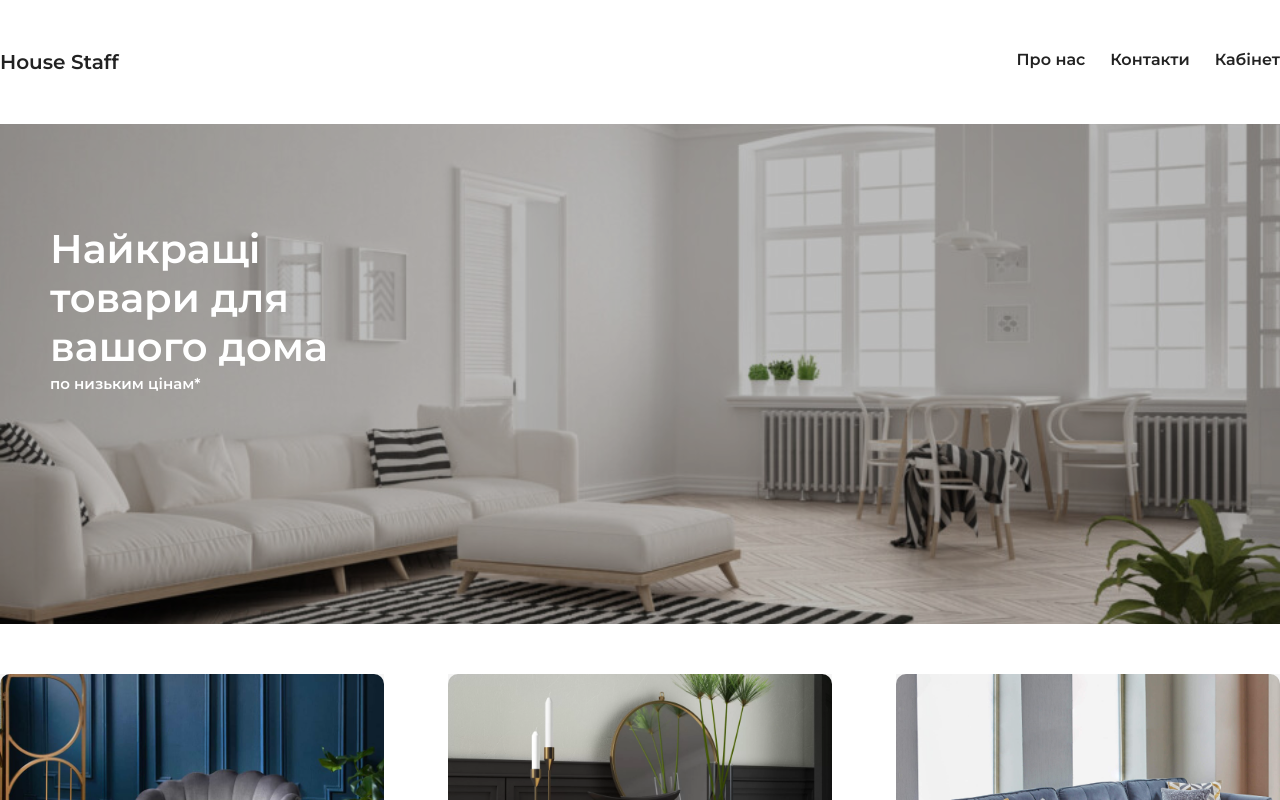
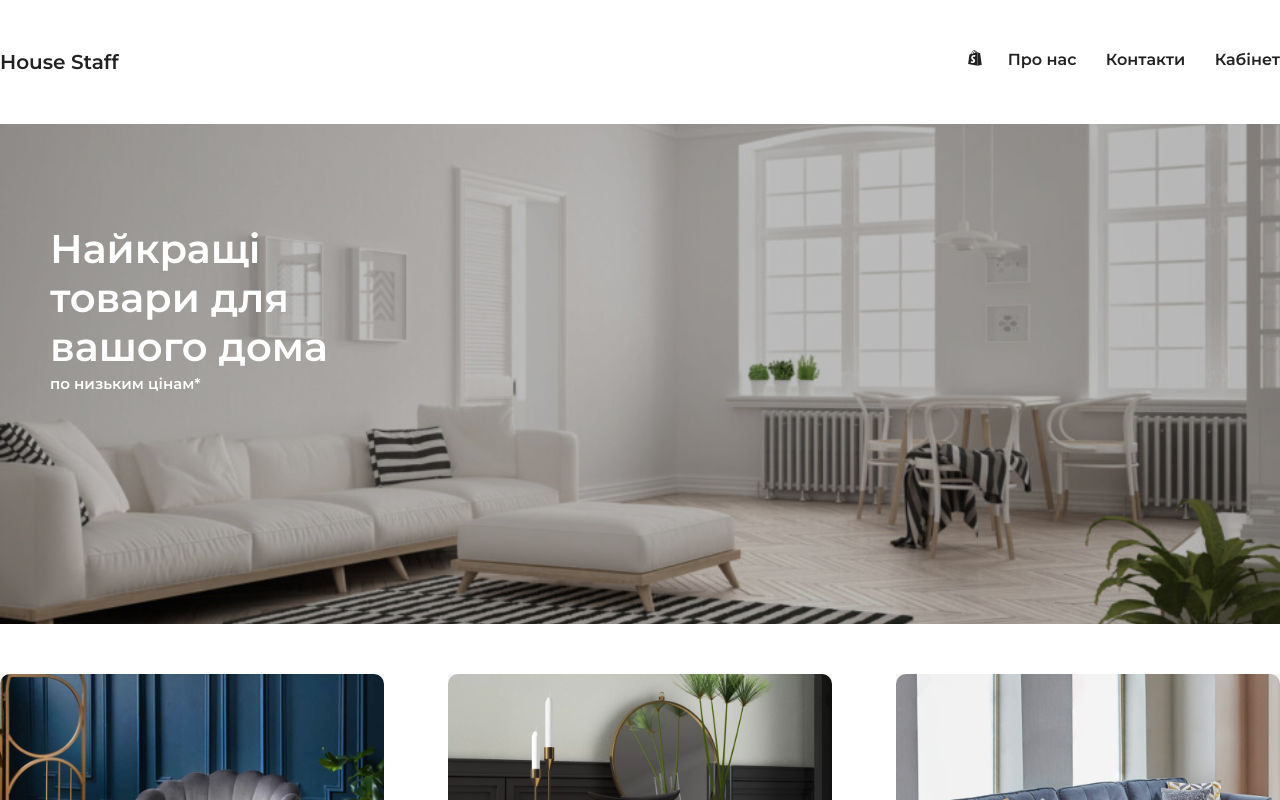
Before and after one commit to agronom99/2023-10-shop, a React (Create React App) app: page / in a window 1280 px wide. Shown: the top 800 px of the page. Built offline with nearby package versions, Linux system fonts and the light colour scheme.

Commit message:
2023.10.10 korzina

```diff
--- a/package.json
+++ b/package.json
@@ -8,6 +8,7 @@
     "@testing-library/user-event": "^13.5.0",
     "react": "^18.2.0",
     "react-dom": "^18.2.0",
+    "react-icons": "^4.11.0",
     "react-scripts": "5.0.1",
     "web-vitals": "^2.1.4"
   },
--- a/src/components/Header.js
+++ b/src/components/Header.js
@@ -1,15 +1,26 @@
-import React from "react";
+import React, { useState } from "react";
+import { FaShopify } from "react-icons/fa";
 
 export default function Header() {
+  let [cartOpen, setCartOpen] = useState(false);
   return (
     <header>
       <div>
         <span className="logo">House Staff</span>
         <ul className="nav">
           <li> Про нас</li>
-          <li>Контакти</li>
-          <li>Кабінет</li>
+          <li> Контакти</li>
+          <li> Кабінет</li>
         </ul>
+        <FaShopify
+          onClick={() => setCartOpen((cartOpen = !cartOpen))}
+          className={`shop-cart-button ${cartOpen && "active"}`}
+        />
+        {cartOpen && (
+          <div className="shop-cart">
+            <h3>111</h3>
+          </div>
+        )}
       </div>
       <div className="presentation"></div>
     </header>
--- a/src/index.css
+++ b/src/index.css
@@ -1,19 +1,22 @@
-@import url('https://fonts.googleapis.com/css2?family=Montserrat:ital,wght@0,600;1,300&display=swap');
+@import url("https://fonts.googleapis.com/css2?family=Montserrat:ital,wght@0,600;1,300&display=swap");
 
-*{
+* {
   margin: 0;
   padding: 0;
 }
-body{
+body {
   background: #fff;
   color: #222;
-  font-family: 'Montserrat', sans-serif;
+  font-family: "Montserrat", sans-serif;
   font-weight: 300;
 }
 
-.wrapper{
+.wrapper {
   width: 1280px;
   margin: 50px auto;
+}
+header {
+  position: relative;
 }
 
 header .logo {
@@ -21,34 +24,55 @@ header .logo {
   font-size: 20px;
 }
 
-header ul.nav{
+header ul.nav {
   float: right;
   list-style: none;
 }
- header ul.nav li{
+header ul.nav li {
   display: inline;
   margin-left: 25px;
   cursor: pointer;
-  transition:opacity 500ms ease;
- }
- header ul.nav li:hover{
+  transition: opacity 500ms ease;
+}
+header ul.nav li:hover {
   opacity: 0.5;
- }
+}
 
+.shop-cart-button {
+  float: right;
+  cursor: pointer;
+  transition: color, transform 500ms ease;
+}
+.shop-cart-button:hover,
+.shop-cart-button.active {
+  color: #dc3d3d;
+  transform: scale(1.5);
+}
+.shop-cart {
+  position: absolute;
+  top: 30px;
+  right: 0;
+  width: 450px;
+  min-height: 100px;
+  background: #fafafa;
+  -webkit-box-shadow: 4px 5px 24px 4px #3252c7;
+  box-shadow: 4px 5px 24px 4px #3252c7;
+  z-index: 10;
+}
 
-header .presentation{
+header .presentation {
   margin: 50px 0;
-  background: url('./img/1649165522.jpeg') no-repeat;
+  background: url("./img/1649165522.jpeg") no-repeat;
   width: 100%;
   height: 500px;
-  background-size: cover ;
-  background-position: center ;
+  background-size: cover;
+  background-position: center;
   background-blend-mode: multiply;
   background-color: #bcbcbc;
   position: relative;
 }
 
-header .presentation::after{
+header .presentation::after {
   content: "Найкращі товари для вашого дома";
   position: absolute;
   top: 100px;
@@ -58,7 +82,7 @@ header .presentation::after{
   font-weight: 600;
   color: #fff;
 }
-header .presentation::before{
+header .presentation::before {
   content: "по низьким цінам*";
   position: absolute;
   top: 250px;
@@ -74,9 +98,8 @@ main {
   width: 100%;
   flex-wrap: wrap;
   justify-content: space-between;
-
 }
-main .item{
+main .item {
   width: 30%;
   margin-bottom: 50px;
   background: #f5f5f5;
@@ -90,16 +113,18 @@ main .item img {
   border-radius: 10px 10px 0 0;
   transition: transform 500ms ease;
 }
-main .item img:hover{
+main .item img:hover {
   transform: scale(1.05);
 }
 
-main h2, main p, main b{
+main h2,
+main p,
+main b {
   margin: 10px 20px;
   color: #333;
 }
 
-main b{
+main b {
   color: #5fa36a;
 }
 
@@ -107,7 +132,7 @@ main .add-to-cart {
   position: absolute;
   right: 20px;
   bottom: 20px;
-  background: #ca5252 ;
+  background: #ca5252;
   width: 35px;
   height: 35px;
   text-align: center;
@@ -117,13 +142,12 @@ main .add-to-cart {
   cursor: pointer;
   font-weight: 600;
 }
-main .add-to-cart:hover{
-  transform:scale(1.25) translateY(-5px);
+main .add-to-cart:hover {
+  transform: scale(1.25) translateY(-5px);
   transition: transform 500ms ease;
-
 }
 
-footer{
+footer {
   text-align: center;
   margin-top: 100px;
 }
```
Also changed, not shown: 1 other file (tests, documents, lock files or other folders).
